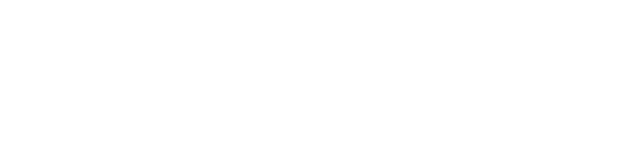
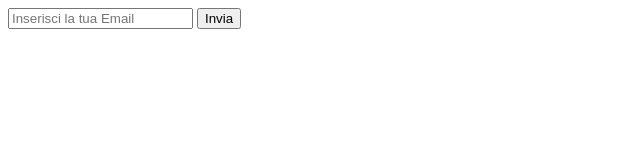
Before and after one commit to MarcoCocco/js-mail-dadi, a plain HTML site: page index.html in a window 1280 px wide. Shown: the whole page, without its empty margins (0-640 px from the left). Drawn offline with Linux system fonts and the light colour scheme.

Commit message:
creato il form per l'invio e-mail nel DOM

```diff
--- a/index.html
+++ b/index.html
@@ -12,7 +12,10 @@
 
 <body>
 
-
+<form action="GET">
+    <input type="email" id="user-email" placeholder="Inserisci la tua Email">
+    <button type="button" id="send-button">Invia</button>
+</form>
 
     <script type="text/javascript" src="js/script.js"></script>
 </body>
```
